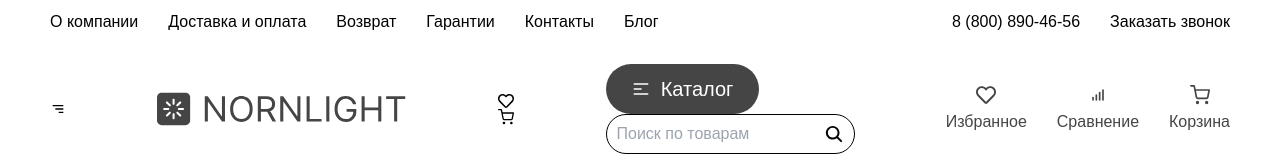
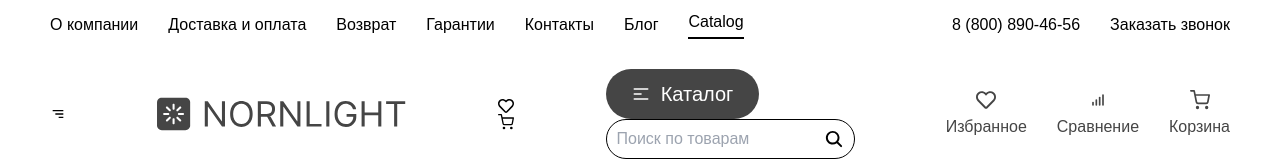
Before and after one commit to dilshodbek0515/react-n8, a React (Vite) app: page /catalog in a window 1280 px wide. Shown: the top 161 px of the page. Built offline with nearby package versions, Linux system fonts and the light colour scheme; no server answers.

Commit message:
react-n9

```diff
--- a/src/components/header/Header.jsx
+++ b/src/components/header/Header.jsx
@@ -1,4 +1,4 @@
-import { Link } from "react-router-dom"
+import { Link, NavLink } from "react-router-dom"
 import { memo, useState } from "react";
 import logo from "../../assets/images/logo.svg";
 import { HiOutlineMenuAlt1 } from "react-icons/hi";
@@ -15,13 +15,14 @@ const Header = () => {
         <header className="header">
             <div className="header_top">
                 <nav>
-                    <ul className={`navbar ${toggle }`}>
-                        <Link onClick={() => setToggle(false)} to={"/compane"}>О компании</Link>
-                        <Link onClick={() => setToggle(false)} to={"/dastafka"}>Доставка и оплата</Link>
-                        <Link onClick={() => setToggle(false)} to={"/vozvrat"}>Возврат</Link>
-                        <Link onClick={() => setToggle(false)} to={"/garant"}>Гарантии</Link>
-                        <Link onClick={() => setToggle(false)} to={"/contact"}>Контакты</Link>
-                        <Link onClick={() => setToggle(false)} to={"/blog"}>Блог</Link>
+                    <ul className={`navbar ${toggle}`}>
+                        <NavLink className="nav_color" onClick={() => setToggle(false)} to={"/compane"}>О компании</NavLink>
+                        <NavLink className="nav_color" onClick={() => setToggle(false)} to={"/dastafka"}>Доставка и оплата</NavLink>
+                        <NavLink className="nav_color" onClick={() => setToggle(false)} to={"/vozvrat"}>Возврат</NavLink>
+                        <NavLink className="nav_color" onClick={() => setToggle(false)} to={"/garant"}>Гарантии</NavLink>
+                        <NavLink className="nav_color" onClick={() => setToggle(false)} to={"/contact"}>Контакты</NavLink>
+                        <NavLink className="nav_color" onClick={() => setToggle(false)} to={"/blog"}>Блог</NavLink>
+                        <NavLink className="nav_color" onClick={() => setToggle(false)} to={"/catalog"}>Catalog</NavLink>
 
                     </ul>
                     <div className="header_top_contact">
--- a/src/components/header/Header.scss
+++ b/src/components/header/Header.scss
@@ -22,10 +22,16 @@
 
                 .link {
                     font-size: 14px;
-                    font-weight: 600;
+                    font-weight: 700;
                     line-height: 19.12px;
                     text-align: left;
                     color: #625f5f;
+                }
+
+                .nav_color.active {
+                    color: black;
+                    border-bottom: 2px solid black;
+                    padding-bottom: 3px;
                 }
             }
 
```
